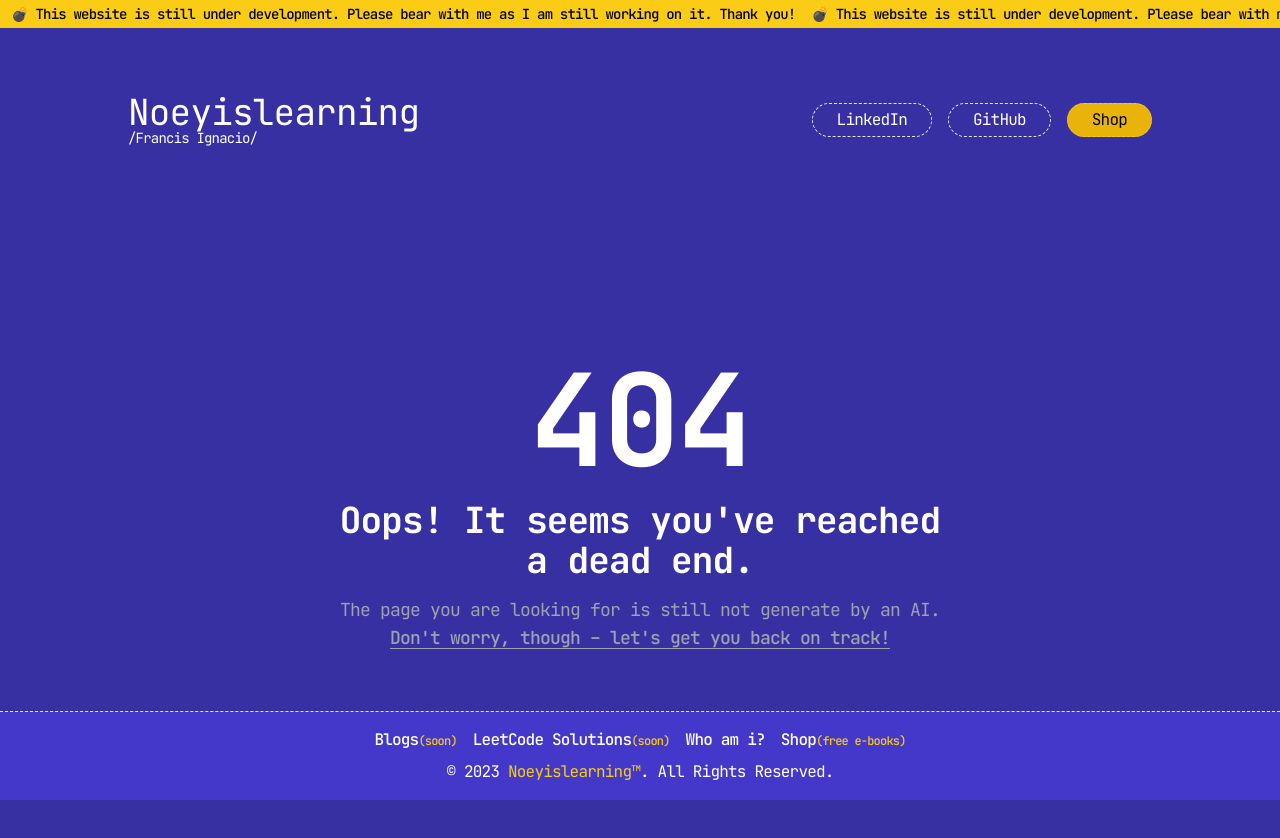
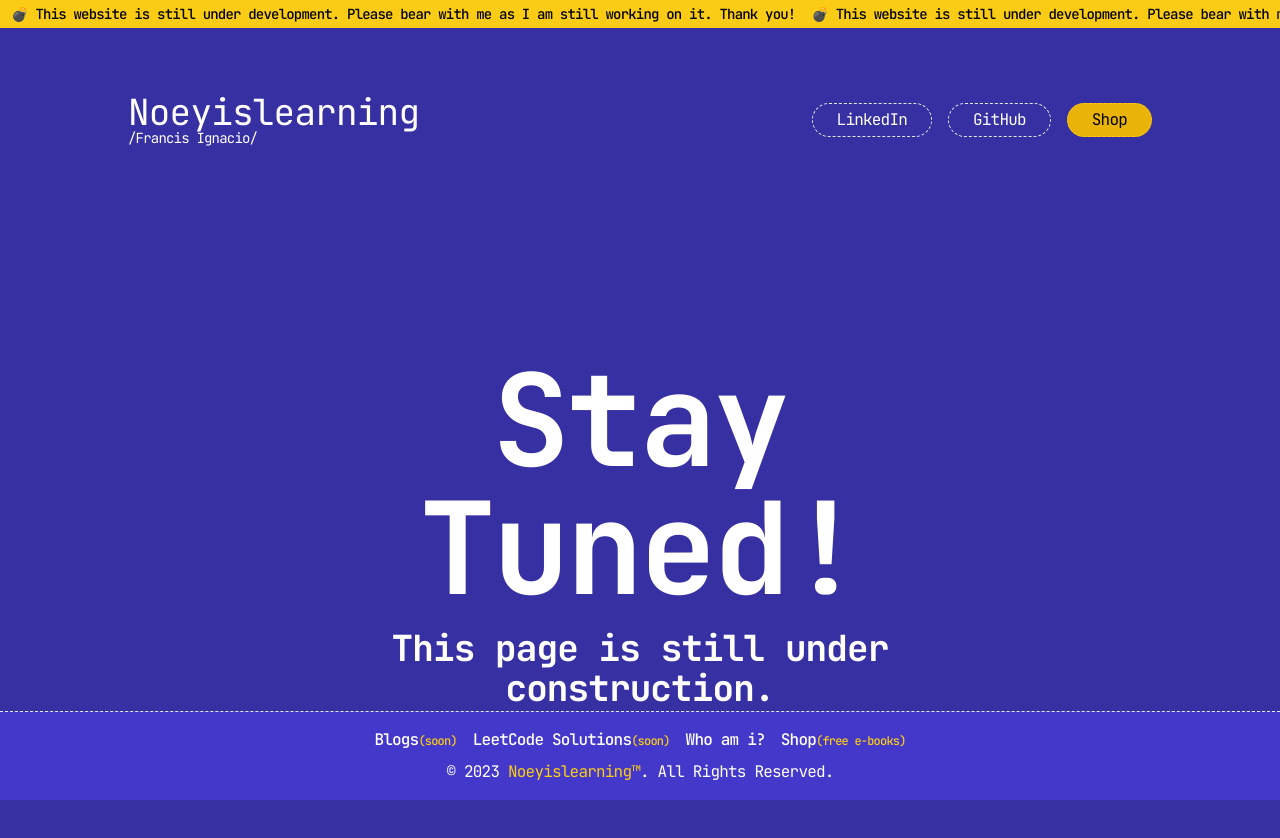
Before and after one commit to noeyislearning/noeyislearning, a Next.js app: page /blogs in a window 1280 px wide. Before the commit this address had no page. Shown: the top 838 px of the page. Before the commit the page ends 800 px from the top, so only its background shows below. Built offline with nearby package versions, Linux system fonts and the light colour scheme.

Commit message:
feat/page(wip): add blog page

```diff
--- /dev/null
+++ b/app/blogs/page.tsx
@@ -0,0 +1,29 @@
+import React from "react";
+import Link from "next/link";
+
+export default function BlogsPage() {
+  return (
+      <>
+        <section className="pt-36">
+          <div className="mx-auto max-w-screen-xl px-4 py-8 lg:px-6 lg:py-16">
+            <div className="mx-auto max-w-screen-sm text-center">
+              <h1 className="mb-4 text-7xl font-extrabold tracking-tight text-white lg:text-9xl">
+                Stay Tuned!
+              </h1>
+              <p className="mb-4 text-3xl font-bold tracking-tight text-white md:text-4xl">
+                This page is still under construction.
+              </p>
+              <p className="text-lg font-light text-gray-400">
+                Me and AIs are still working on this page.
+              </p>
+              <Link href={"/"}>
+                <div className="text-lg font-medium text-gray-400 underline underline-offset-4">
+                  Don&apos;t worry, though – let&apos;s get you back on track!
+                </div>
+              </Link>
+            </div>
+          </div>
+        </section>
+      </>
+  );
+}
```
